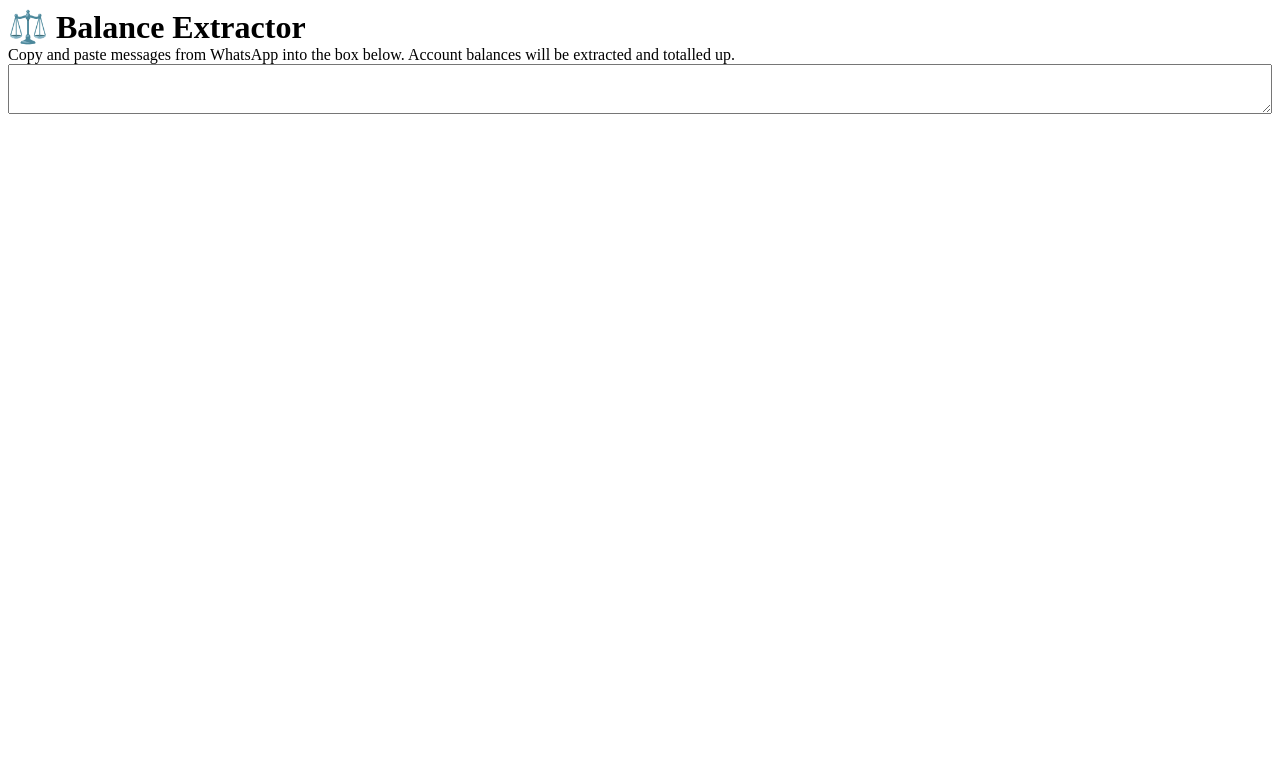
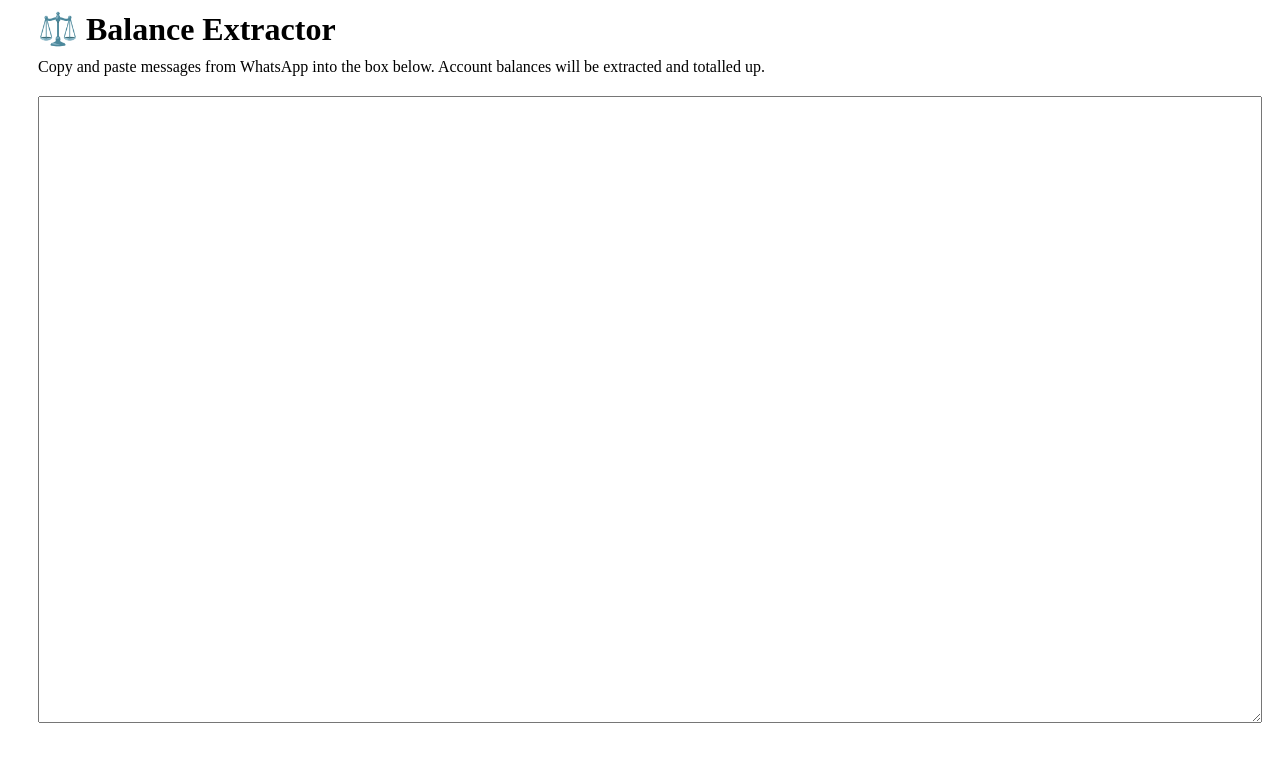
Before and after one commit to silleknarf/balance-extractor, a React (Create React App) app: page / in a window 1280 px wide. Shown: the top 762 px of the page. Built offline with nearby package versions, Linux system fonts and the light colour scheme.

Commit message:
Improve CSS styling

```diff
--- a/src/style.css
+++ b/src/style.css
@@ -3,7 +3,12 @@ h1, p {
 }
 textarea {
   width: 100%;
-  height: 50px;
+  min-height: 80%;
+  margin: 10px;
+}
+
+div {
+  margin: 10px;
 }
 
 button {
```
